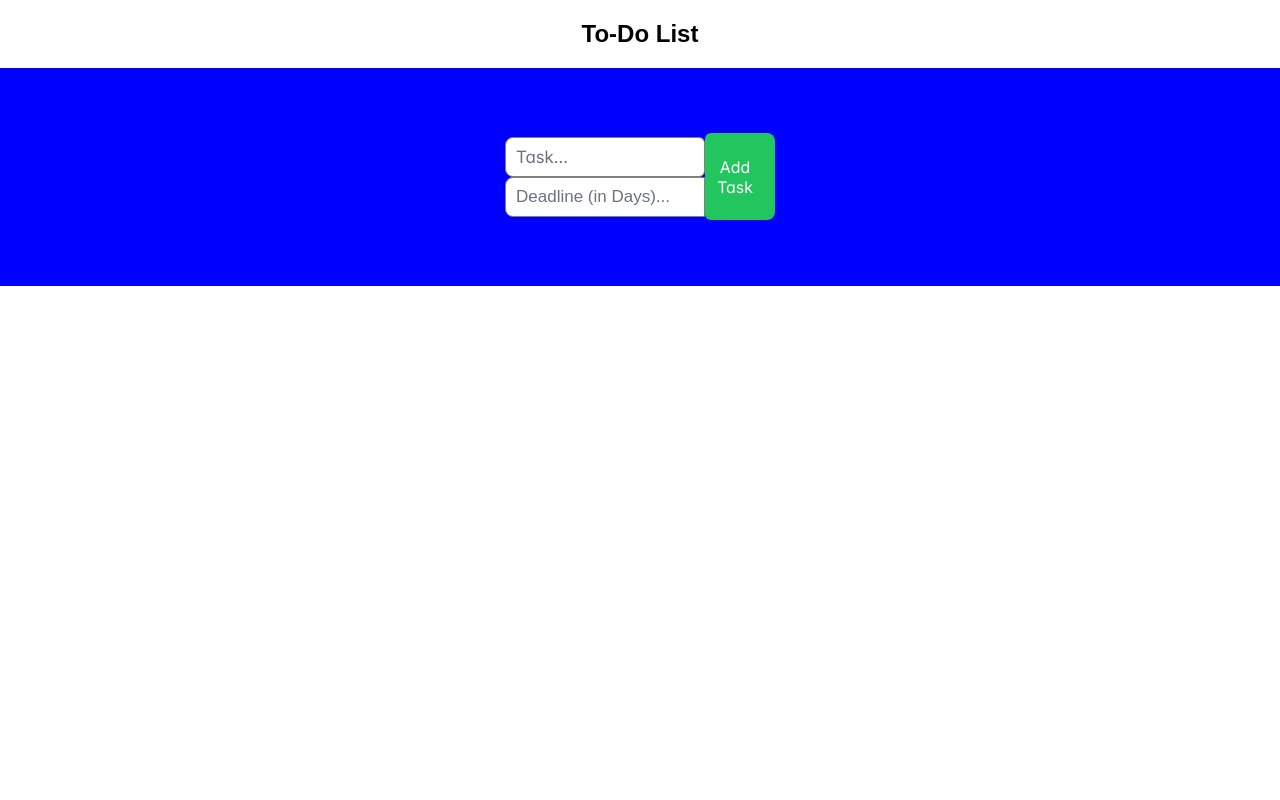
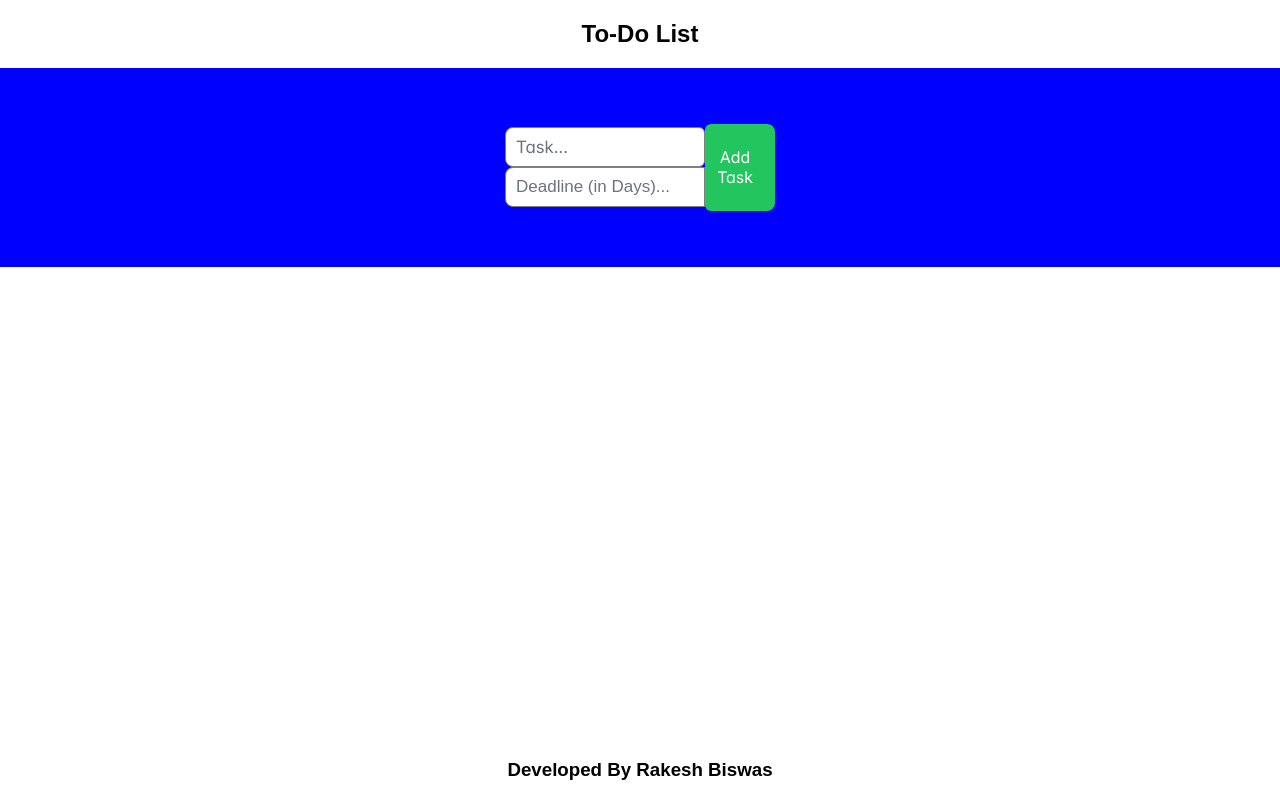
Before and after one commit to Rakesh01999/todo-list, a React (Create React App) app: page / in a window 1280 px wide. Built offline with nearby package versions, Linux system fonts and the light colour scheme.

Commit message:
App.tsx modified

```diff
--- a/src/App.tsx
+++ b/src/App.tsx
@@ -114,6 +114,9 @@ const App: FC = () => {
           return <TodoTask key={key} task={task} completeTask={completeTask} />;
         })}
       </div>
+      <div>
+        <h3>Developed By Rakesh Biswas</h3>
+      </div>
     </div>
   );
 };
```
Also changed, not shown: 2 other files (tests, documents, lock files or other folders).
